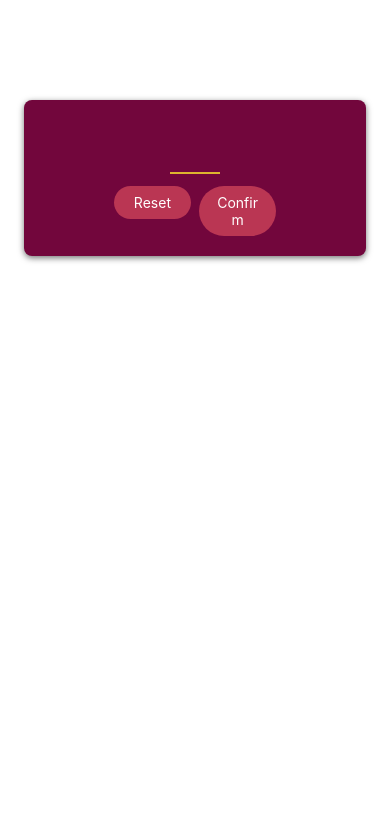
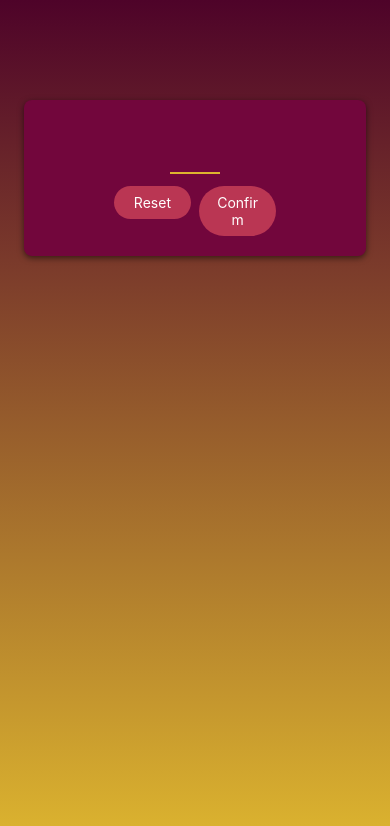
Before and after one commit to Rukije/GamePr2, a React Native app: screen / in a window 390 px wide. Shown: the top 826 px of the page. Built offline with nearby package versions, Linux system fonts and the light colour scheme.

Commit message:
Added a linear background

```diff
--- a/App.js
+++ b/App.js
@@ -1,8 +1,17 @@
 import { StyleSheet } from 'react-native';
+import { LinearGradient } from 'expo-linear-gradient';
 import StartGameScreen from './screens/StartGameScreen';
 
 export default function App() {
-  return <StartGameScreen />;
+  return(
+  <LinearGradient colors={['#4e0329','#ddb52f']} style={styles.rootScreen}>
+    <StartGameScreen />
+  </LinearGradient>
+  );
 }
 
-const styles = StyleSheet.create({});
+const styles = StyleSheet.create({
+  rootScreen:{
+    flex:1,
+  }
+});
--- a/package.json
+++ b/package.json
@@ -15,7 +15,8 @@
     "react-native": "0.74.2",
     "react-native-web": "~0.19.10",
     "react-dom": "18.2.0",
-    "@expo/metro-runtime": "~3.2.1"
+    "@expo/metro-runtime": "~3.2.1",
+    "expo-linear-gradient": "~13.0.2"
   },
   "devDependencies": {
     "@babel/core": "^7.20.0"
--- a/screens/StartGameScreen.js
+++ b/screens/StartGameScreen.js
@@ -17,8 +17,7 @@ function StartGameScreen() {
             <PrimaryButton>Reset</PrimaryButton>
           </View>
           <View style={styles.buttonContainer}>
-          <PrimaryButton>Confirm</PrimaryButton>
-
+            <PrimaryButton>Confirm</PrimaryButton>
           </View>
          </View>
     </View>
```
Also changed, not shown: 1 other file (tests, documents, lock files or other folders).
